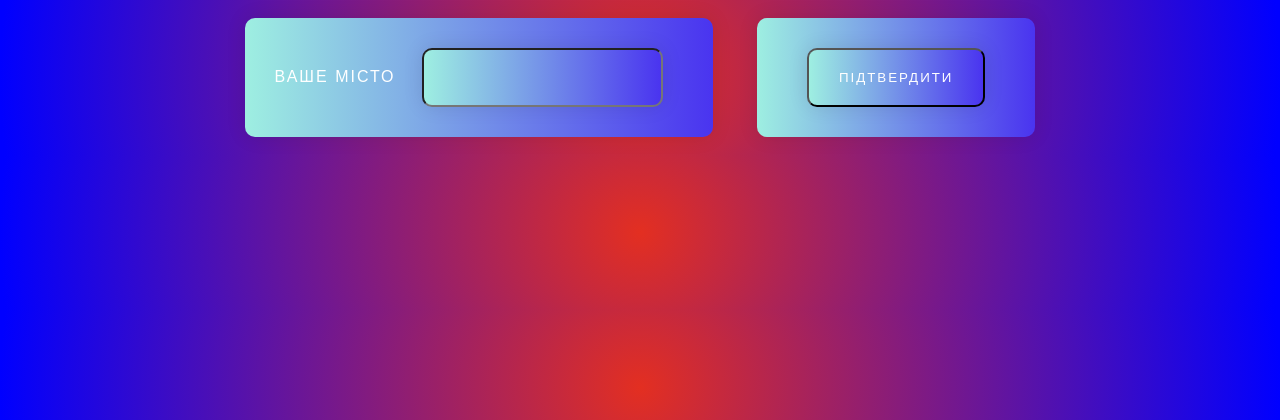
After one commit to VadimPY2143/ODERMAN_VADIM, a Flask app: page /weather in a window 1280 px wide. The commit adds this page. Shown: the top 420 px of the page. Run offline with Flask 3, Linux system fonts and the light colour scheme.

Commit message:
Додав перегляд погоди

```diff
--- a/main.py
+++ b/main.py
@@ -3,6 +3,8 @@ from flask import render_template, request
 from flask import url_for, redirect, flash, abort
 from datetime import datetime
 import sqlite3
+import requests
+from requests import get
 
 app = Flask(__name__)
 
@@ -58,6 +60,33 @@ def create_pizza():
     return render_template('create.html')
 
 
+def get_current_weather(city):
+    API_KEY = 'bddebc304257efa7289dcdb93bebeee5'
+    url = f'http://api.openweathermap.org/data/2.5/weather?q={city}&appid={API_KEY}&units=metric'
+    response = requests.get(url)
+    if response.status_code == 200:
+        data = response.json()
+        return data
+
+    else:
+        return None
+
+
+print(get_current_weather('Lviv'))
+@app.route('/weather')
+def weather():
+    return render_template('weather_form.html')
+
+
+@app.route('/weather_result',  methods = ['GET', 'POST'])
+def weather_result_show():
+    if request.method == 'POST':
+        city = request.form['city']
+        answer = get_current_weather(city)
+        return render_template('weather_show.html', data = answer)
+
+
+
 poll_data = {
     'question': 'Чи подобається вам наша піца?',
     'choice': ['Так','Ні']
@@ -69,14 +98,9 @@ def start_poll():
 
 @app.route('/poll')
 def poll():
-
     return render_template('thankyou.html', data = poll_data)
 
 
 
-
-
-
-
 if __name__ == '__main__':
-    app.run(port=8086, debug=True)
+    app.run(port=8086, host="0.0.0.0", debug=True)
--- a/static/css/style.css
+++ b/static/css/style.css
@@ -97,6 +97,27 @@ p:hover{
 }
 
 
+input {
+opacity: 1;
+  text-decoration: none;
+  display: inline-block;
+  color: white;
+  padding: 20px 30px;
+  margin: 10px 20px;
+  border-radius: 10px;
+  font-family: 'Montserrat', sans-serif;
+  text-transform: uppercase;
+  letter-spacing: 2px;
+  background-image: linear-gradient(to right, #9EEFE1 0%, #4830F0 51%, #9EEFE1 100%);
+  background-size: 200% auto;
+  box-shadow: 0 0 20px rgba(0, 0, 0, .1);
+  transition: .5s;
+}
+
+input:hover{
+opacity:0.6
+}
+
 a {
   opacity: 1;
   text-decoration: none;
--- a/templates/menu.html
+++ b/templates/menu.html
@@ -22,7 +22,6 @@
   {% endfor %}
 
 
-
 </ul>
 
 </body>
--- /dev/null
+++ b/templates/weather_form.html
@@ -0,0 +1,19 @@
+<!DOCTYPE html>
+<html lang="en">
+<head>
+    <meta charset="UTF-8">
+    <title>Weather</title>
+        <link rel="stylesheet" href="{{ url_for('static', filename='css/style.css')  }}">
+</head>
+<body>
+<form action="/weather_result", method="post">
+    <p>
+      <label for="city">Ваше місто</label>
+      <input name="city" type="text">
+    </p>
+    <p>
+    <input type="submit" value="Підтвердити">
+    </p>
+
+</body>
+</html>
```
Also changed, not shown: templates/index.html (+12 -1 lines), templates/weather_show.html (added, +14 -0 lines), sqlite_python_oderman.db.
